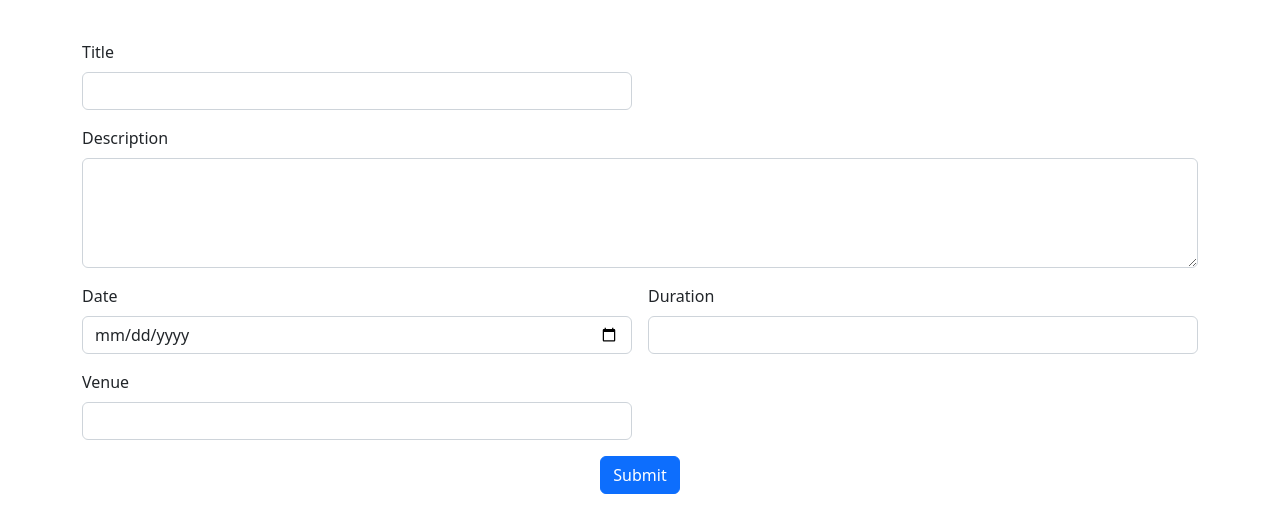
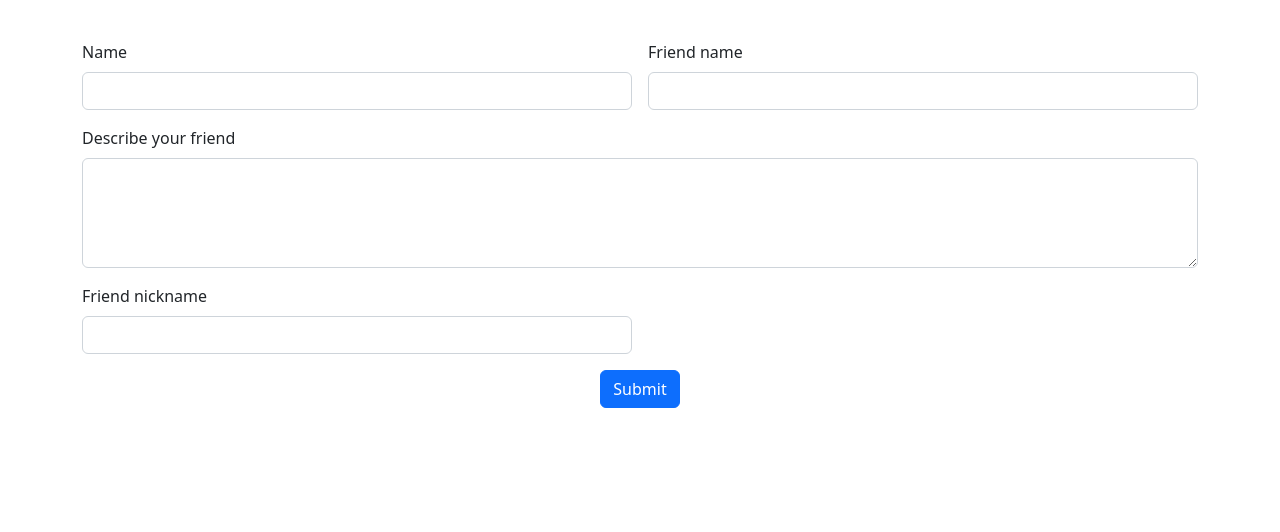
Before and after one commit to HarshaSalih/Nest-angular-app, an Angular app: page / in a window 1280 px wide. Shown: the top 532 px of the page. Built offline with nearby package versions, Linux system fonts and the light colour scheme.

Commit message:
addfriends  commits

```diff
--- /dev/null
+++ b/src/app/addfriends/addfriends.component.html
@@ -0,0 +1,35 @@
+<div class="container">
+    <div class="row">
+        <div class="col col-12 col-sm-12 col-md-12 col-lg-12 col-xl-12 col-xxl-12">
+            <div class="row g-3 mt-4">
+                <div class="col col-12 col-sm-6 col-md-6 col-lg-6 col-xl-6 col-xxl-6">
+
+                    <label for="" class="form-label">Name</label>
+                    <input name="name" [(ngModel)]="name" type="text" class="form-control">
+
+                </div>
+                <div class="col col-12 col-sm-6 col-md-6 col-lg-6 col-xl-6 col-xxl-6">
+
+                    <label for="" class="form-label">Friend name</label>
+                    <input name="friendName" [(ngModel)]="friendName" type="text" class="form-control">
+
+                </div>
+                <div class="col col-12 col-sm-12 col-md-12 col-lg-12 col-xl-12 col-xxl-12">
+
+                    <label for="" class="form-label">Describe your friend</label>
+                    <textarea name="DescribeYourFriend" [(ngModel)]="DescribeYourFriend" id="" cols="30" rows="4" class="form-control"></textarea>
+
+                </div>
+                <div class="col col-12 col-sm-6 col-md-6 col-lg-6 col-xl-6 col-xxl-6">
+
+                    <label for="" class="form-label">Friend nickname</label>
+                    <input name="friendNickName" [(ngModel)]="friendNickName" type="text" class="form-control">
+
+                </div>
+                <div class="col col-12 col-sm-12 col-md-12 col-lg-12 col-xl-12 col-xxl-12 text-center">
+                    <button (click)="readValues()" class="btn btn-primary">Submit</button>
+                </div>
+            </div>
+        </div>
+    </div>
+</div>
--- /dev/null
+++ b/src/app/addfriends/addfriends.component.ts
@@ -0,0 +1,47 @@
+import { Component } from '@angular/core';
+import { ApiService } from '../api.service';
+
+@Component({
+  selector: 'app-addfriends',
+  templateUrl: './addfriends.component.html',
+  styleUrls: ['./addfriends.component.css']
+})
+export class AddfriendsComponent {
+
+  name=""
+  friendName=""
+  DescribeYourFriend=""
+  friendNickName=""
+
+  constructor(private api:ApiService){}
+
+
+  readValues=()=>
+  {
+    let data:any={"name":this.name,"friendName":this.friendName,"friendNickName":this.friendNickName,"DescribeYourFriend":this.DescribeYourFriend}
+    console.log(data)
+
+    this.api.addFriends(data).subscribe(
+      (response:any)=>
+      {
+        console.log(response)
+
+        if(response.status=="success")
+        {
+          alert("Friend added successfully")
+
+          this.name=""
+          this.friendName=""
+          this.DescribeYourFriend=""
+          this.friendNickName=""
+        }
+        else
+        {
+          alert("Something went wrong")
+        }
+      }
+    )
+  }
+
+
+}
--- a/src/app/api.service.ts
+++ b/src/app/api.service.ts
@@ -22,5 +22,10 @@
     return this.http.post("https://mylinkurcodesapp.herokuapp.com/addcourse",dataToSend)
   }
 
+  addFriends=(dataToSend:any)=>
+  {
+    return this.http.post("https://dummyapifriends.herokuapp.com/adddata",dataToSend)
+  }
+
 
 }
--- a/src/app/app.component.html
+++ b/src/app/app.component.html
@@ -1,3 +1,3 @@
 
-<app-addcourses></app-addcourses>
+<app-addfriends></app-addfriends>
 <router-outlet></router-outlet>
--- a/src/app/app.module.ts
+++ b/src/app/app.module.ts
@@ -11,6 +11,7 @@
 import { EmployeeloginComponent } from './employeelogin/employeelogin.component';
 import { EmployeeregistrationComponent } from './employeeregistration/employeeregistration.component';
 import { AddcoursesComponent } from './addcourses/addcourses.component';
+import { AddfriendsComponent } from './addfriends/addfriends.component';
 
 @NgModule({
   declarations: [
@@ -20,7 +21,8 @@
     ViewfriendsComponent,
     EmployeeloginComponent,
     EmployeeregistrationComponent,
-    AddcoursesComponent
+    AddcoursesComponent,
+    AddfriendsComponent
   ],
   imports: [
     BrowserModule,
```
Also changed, not shown: src/app/addfriends/addfriends.component.css (added).
